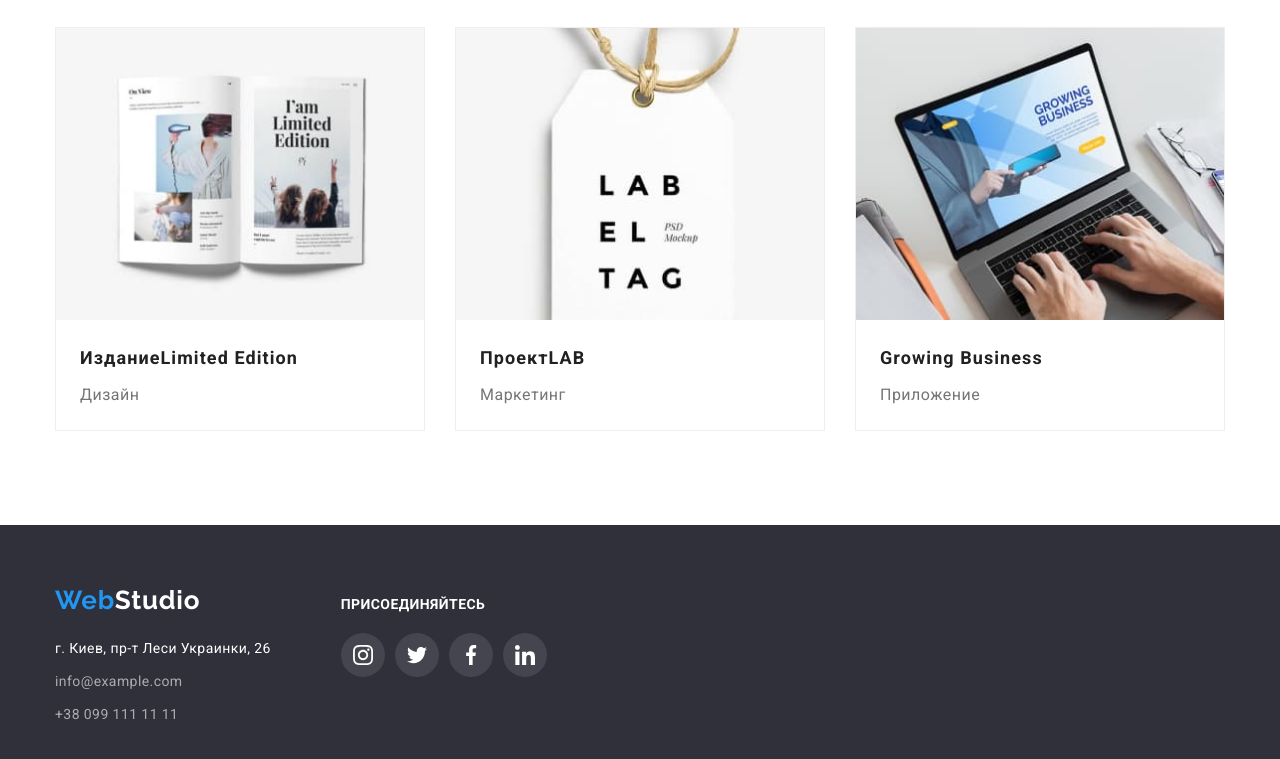
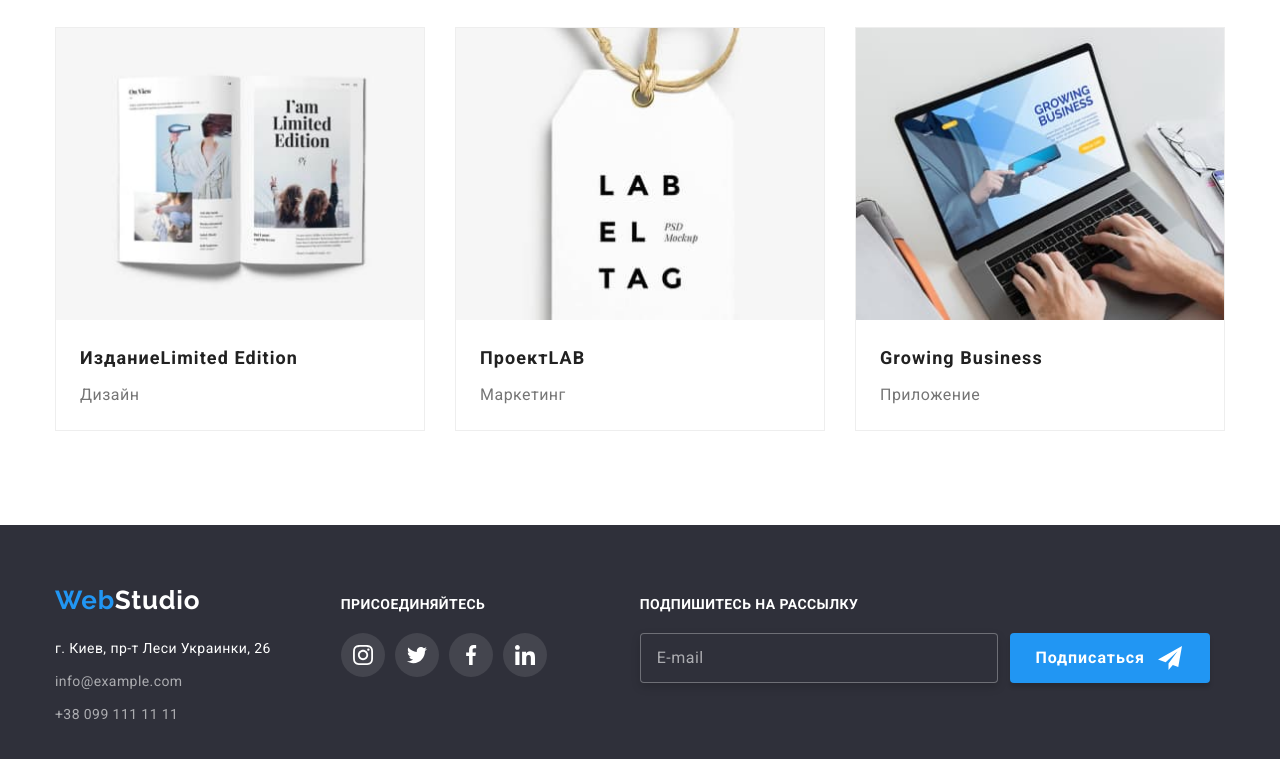
Before and after one commit to vsC0dex/goit-markup-hw-06, a plain HTML site: page portfolio.html in a window 1280 px wide. Shown: the part 1104-1863 px from the top of the page. Drawn offline with nearby package versions, Linux system fonts and the light colour scheme.

Commit message:
update-portfolio.html

```diff
--- a/portfolio.html
+++ b/portfolio.html
@@ -353,6 +353,26 @@
             </li>
           </ul>
         </div>
+        <div class="footer-mailing-container">
+          <p class="footer-mailing-text">Подпишитесь на рассылку</p>
+          <form class="footer-form">
+            <input
+              type="email"
+              placeholder="E-mail"
+              name="footer-mailing"
+              class="footer-mailing-input"
+            />
+            <button type="submit" class="mailing-btn btn">
+              Подписаться<svg
+                class="footer-icon-telegram"
+                width="24px"
+                height="24px"
+              >
+                <use href="./images/icons.svg#icon-footer-telegram"></use>
+              </svg>
+            </button>
+          </form>
+        </div>
       </div>
     </footer>
   </body>
```
